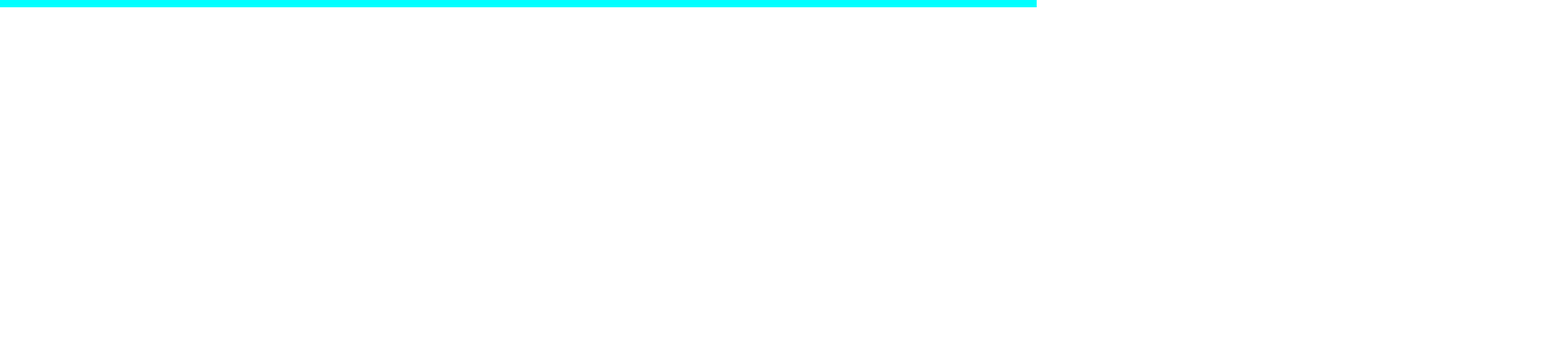
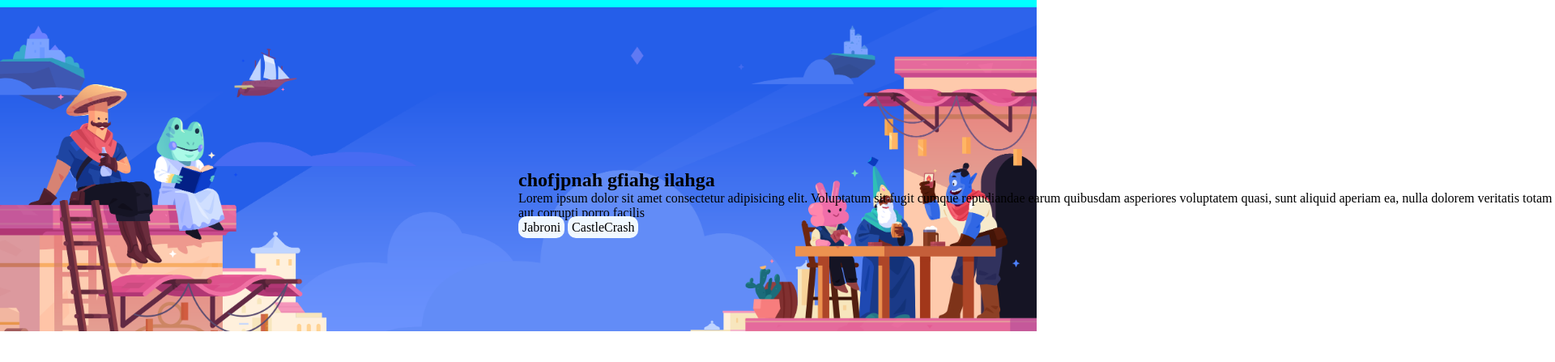
Before and after one commit to Tank07/htmlcss-discord, a plain HTML site: page index.html in a window 1280 px wide. Shown: the part 51-498 px from the top of the page at 81% size, 1920 px wide, since content can reach past the window. Drawn offline with Linux system fonts and the light colour scheme.

Commit message:
Primi problemi, centrare testo e logo sballato

```diff
--- a/assets/css/style.css
+++ b/assets/css/style.css
@@ -34,8 +34,30 @@
     padding: 10px;
   }
 
-  #accesso{
+  .accesso{
     background-color: aliceblue;
     padding: 5px;
     border-radius: 10px;
   }
+
+  .first{
+    height: 50vh;
+    background-image: url("../images/jumbo.png");
+    background-size: cover;
+    background-position: center;
+    position: relative;
+  }
+
+  .center{
+    position: absolute;
+    top: 50%;
+    left: 50%;
+    transform: translate(-50% -50%);
+    width: 100%;
+  }
+
+  .clearfix::after{
+    content: "";
+    display: table;
+    clear: both;
+  }
--- a/index.html
+++ b/index.html
@@ -30,11 +30,19 @@
                     </li>
                 </ul>
             </nav>
-            <span id="accesso">Accedi</span>
+            <span class="accesso">Accedi</span>
         </div>
     </header>
 
     <main>
+        <section class="first clearfix">
+            <div class="center">
+                <h1>chofjpnah gfiahg ilahga</h1>
+                <p>Lorem ipsum dolor sit amet consectetur adipisicing elit. Voluptatum sit fugit cumque repudiandae earum quibusdam asperiores voluptatem quasi, sunt aliquid aperiam ea, nulla dolorem veritatis totam aut corrupti porro facilis</p>
+                <span class="accesso">Jabroni</span>    <span class="accesso">CastleCrash</span>
+            </div>
+
+        </section>
 
     </main>
 
```
